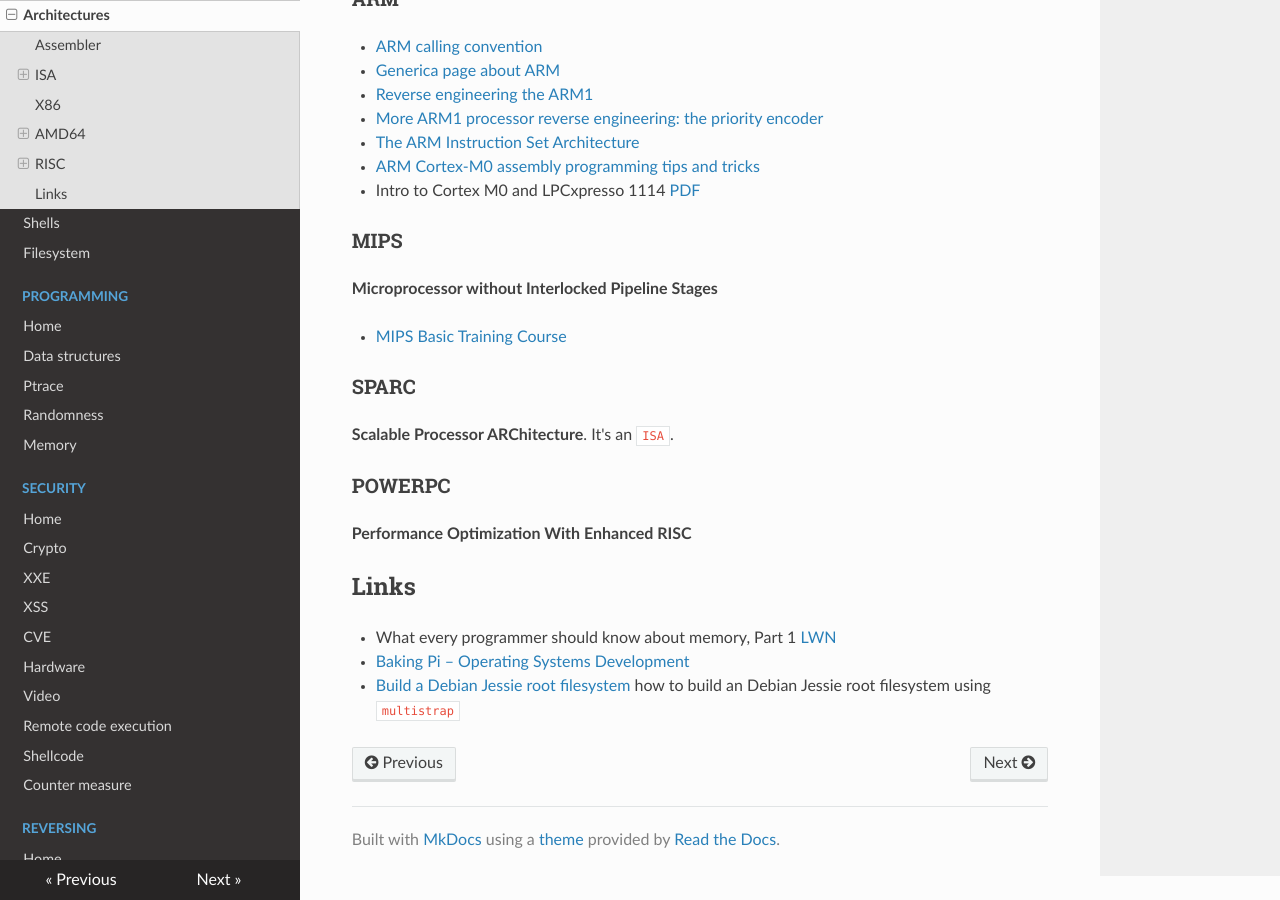
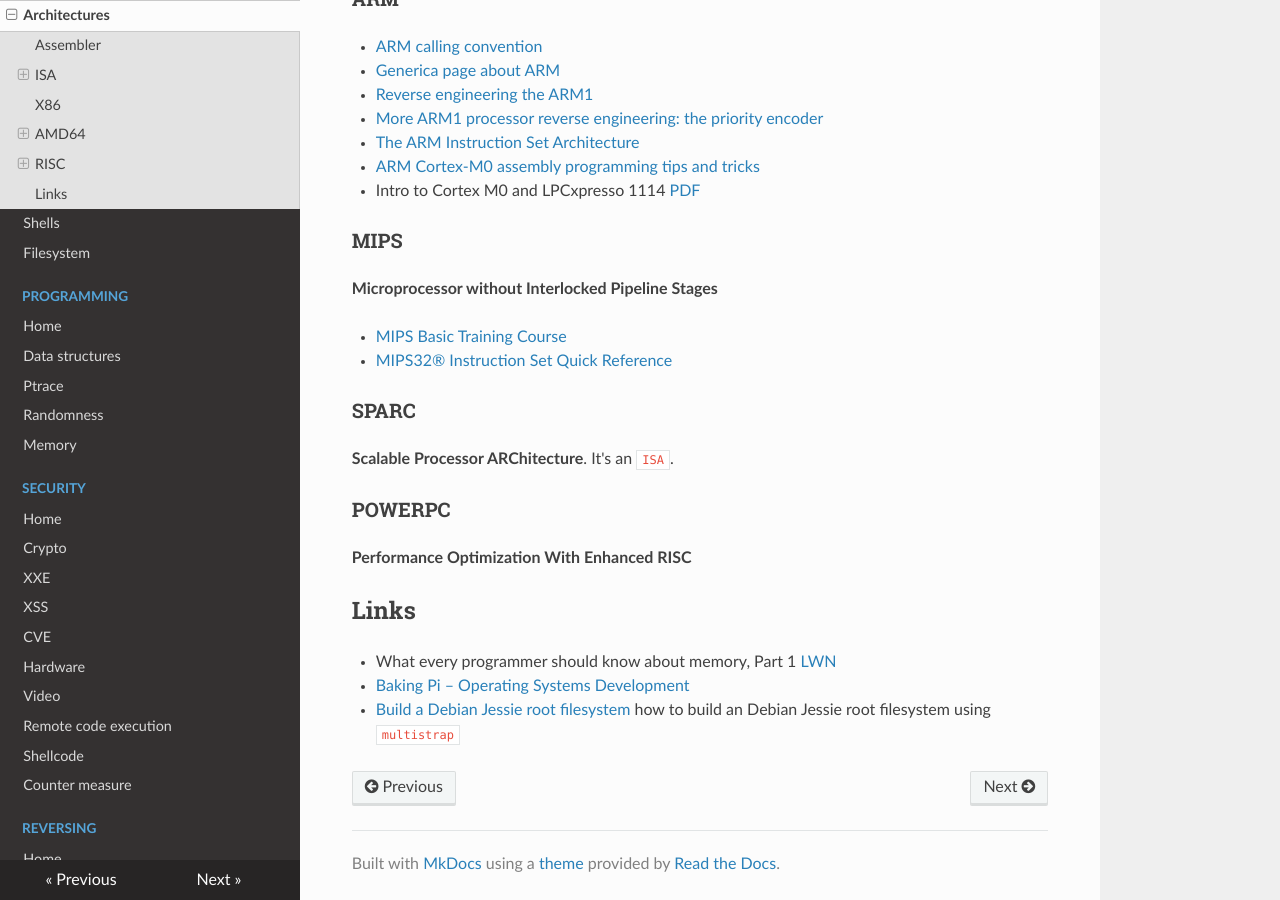
Before and after one commit to gipi/low-level, an MkDocs documentation site: the page built from docs/arch.md, in a window 1280 px wide and 900 px high, scrolled down 2072 px. Built offline with MkDocs 1.6.1, drawn with Linux system fonts in a browser that asks for light colours; nearby versions of some CDN libraries; old or Windows-style settings are respelled for this version of MkDocs.

Commit message:
Add link.

```diff
--- a/docs/arch.md
+++ b/docs/arch.md
@@ -90,6 +90,7 @@
 **Microprocessor without Interlocked Pipeline Stages**
 
  - [MIPS Basic Training Course](https://community.imgtec.com/developers/mips/resources/training-courses/mips-basic-training-course/)
+ - [MIPS32® Instruction Set Quick Reference](https://www.cs.duke.edu/courses/fall13/compsci250/MIPS32_QRC.pdf)
 
 ### SPARC
 
```
